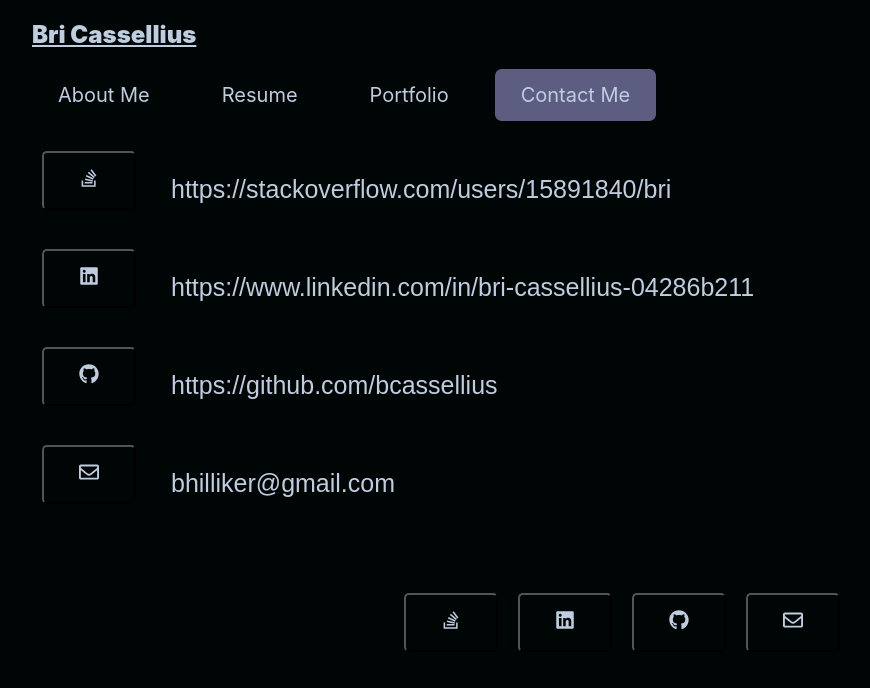
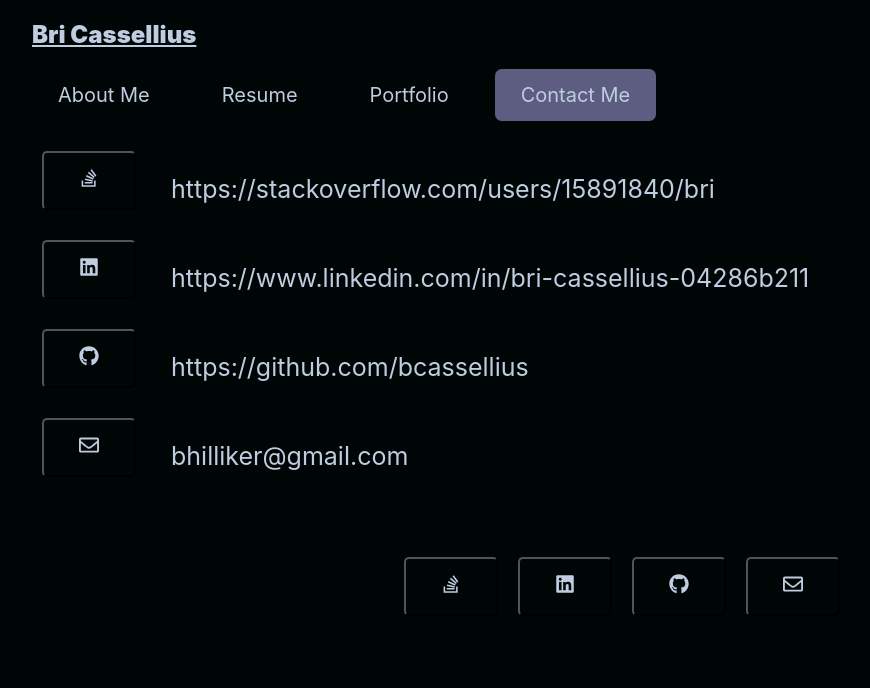
Before and after one commit to bcassellius/portfolio, a React (Create React App) app: page / in a window 1280 px wide. Both pictures are taken after a click on the element "Contact Me". Shown: the top 688 px of the page, without its empty margins (28-898 px from the left). Built offline with nearby package versions, Linux system fonts and the light colour scheme.

Commit message:
changed button to span so you can highlight

```diff
--- a/src/components/Email/index.js
+++ b/src/components/Email/index.js
@@ -8,19 +8,19 @@
     <section>
         <div className="flex-row">
             <button type="button" className="btn btn-link"><a href="https://stackoverflow.com/users/15891840/bri" target="_blank"><FaStackOverflow /></a></button>
-            <button disabled className="detail">https://stackoverflow.com/users/15891840/bri</button>
+            <span className="detail">https://stackoverflow.com/users/15891840/bri</span>
         </div>
         <div className="flex-row">
             <button type="button" className="btn btn-link"><a href="https://www.linkedin.com/in/bri-cassellius-04286b211" target="_blank"><FaLinkedin /></a></button>
-            <button disabled className="detail">https://www.linkedin.com/in/bri-cassellius-04286b211</button>
+            <span className="detail">https://www.linkedin.com/in/bri-cassellius-04286b211</span>
         </div>
         <div className="flex-row">
             <button type="button" className="btn btn-link"><a href="https://github.com/bcassellius" target="_blank"><FaGithub /></a></button>
-            <button disabled className="detail">https://github.com/bcassellius</button>
+            <span className="detail">https://github.com/bcassellius</span>
         </div>
         <div className="flex-row">
             <button type="button" className="btn btn-link"><a class="mailto" href="mailto:bhilliker@gmail.com"target="_blank"><FaRegEnvelope /></a></button>
-            <button disabled className="detail">bhilliker@gmail.com</button>
+            <span className="detail">bhilliker@gmail.com</span>
         </div>
     </section>
   );
```
